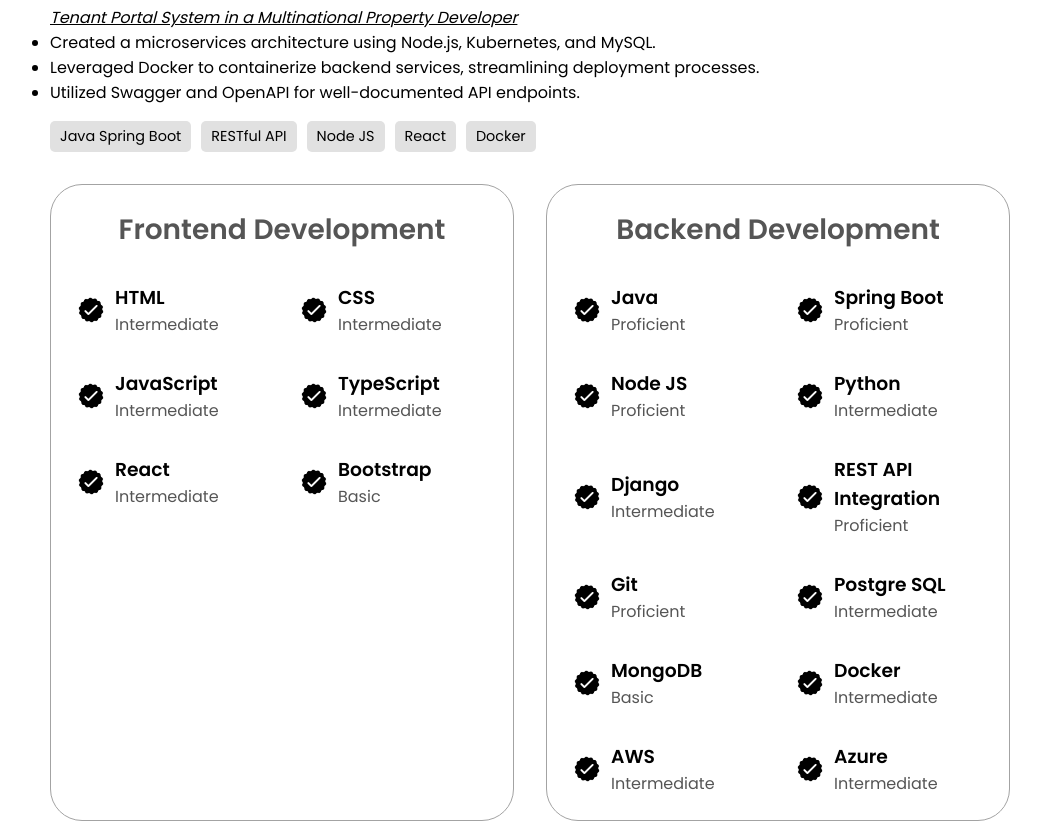
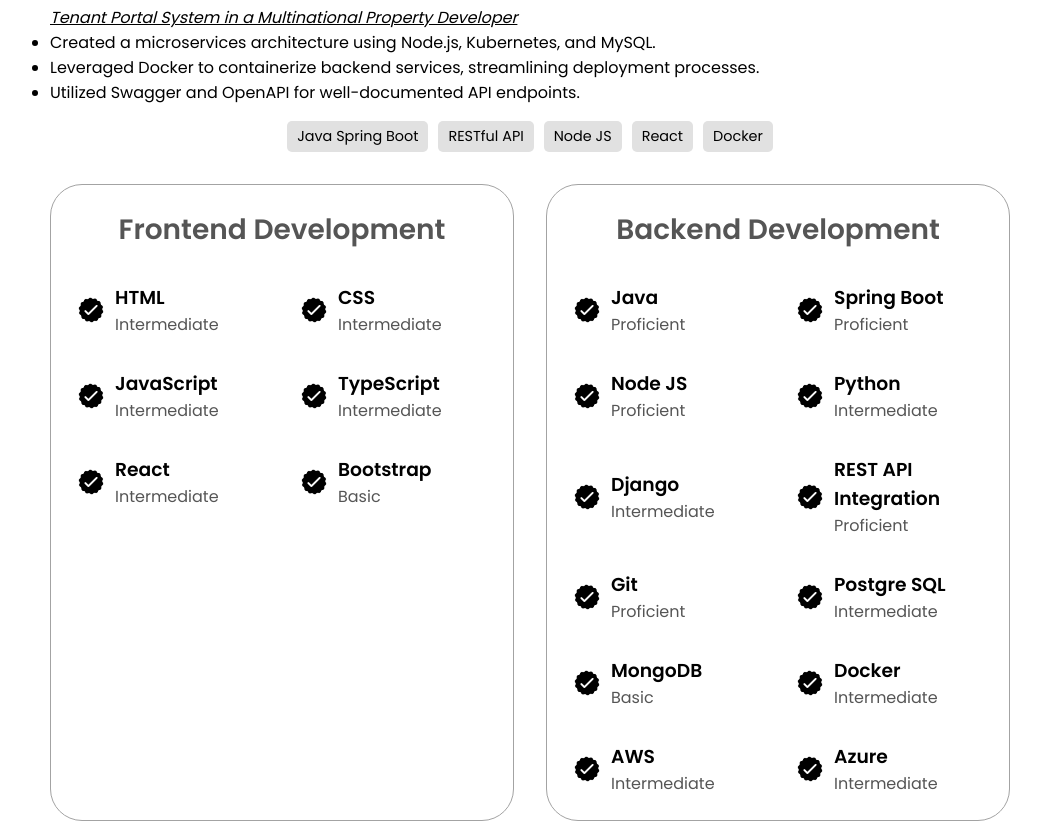
Before and after one commit to lingfung1116/personal-website, a plain HTML site: page index.html in a window 1280 px wide. Shown: the part 2200-3021 px from the top of the page, without its empty margins (110-1151 px from the left). Drawn offline with Linux system fonts and the light colour scheme.

Commit message:
resume Update and css update

```diff
--- a/style.css
+++ b/style.css
@@ -378,15 +378,17 @@ position: relative;
 .tech-stack {
   display: flex;
   flex-wrap: wrap;
-  gap: 10px;
+  gap: 0.625rem; /* Use rem for consistency */
+  justify-content: center; /* Center align tech stack items */
   margin-top: 1rem;
 }
 
 .tech-item {
-  background-color: #e1e1e1; /* Tech stack item background color */
-  padding: 5px 10px;
-  border-radius: 5px;
-  font-size: 0.9rem;
+  background-color: #e1e1e1;
+  padding: 0.3125rem 0.625rem; /* Use rem for padding */
+  border-radius: 0.3125rem; /* Use rem for border-radius */
+  font-size: 0.9rem; /* Adjust font size if necessary */
+  white-space: nowrap; /* Prevent wrapping of text inside tech items */
 }
 
 
@@ -420,6 +422,7 @@ article {
   display: flex;
   align-items: center; /* Center the items vertically */
   gap: 0.5rem;
+  flex-basis: calc(30% - 2rem);
 }
 
 article .icon {
```
Also changed, not shown: 1 other file.
